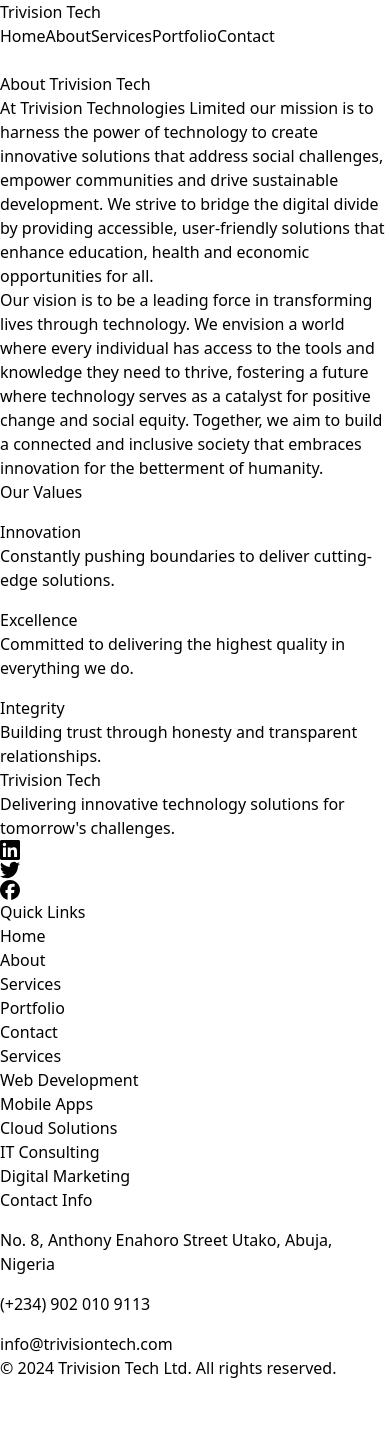
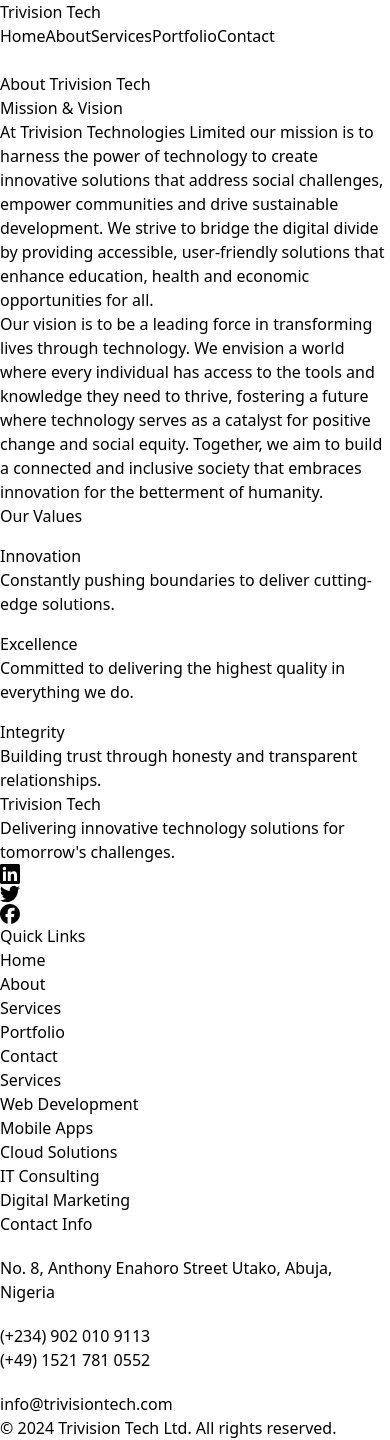
Before and after one commit to trivision-ltd/website, a React (Vite) app: page /about in a window 390 px wide. Before the commit the page ends 1380 px from the top, so only its background shows below. Built offline with nearby package versions, Linux system fonts and the light colour scheme; some icons are missing.

Commit message:
add phone number

```diff
--- a/package.json
+++ b/package.json
@@ -15,6 +15,7 @@
     "motion": "12.0.0-alpha.2",
     "react": "^19.0.0",
     "react-dom": "^19.0.0",
+    "react-error-boundary": "^4.1.2",
     "react-leaflet": "^4.2.1",
     "react-router-dom": "^7.0.2"
   },
--- a/src/components/Address.tsx
+++ b/src/components/Address.tsx
@@ -1,7 +1,9 @@
 import React from "react";
 import { Icon } from "@iconify/react";
+import { ErrorBoundary } from "react-error-boundary";
 import { MapContainer, TileLayer, Marker, Popup } from "react-leaflet";
 import "leaflet/dist/leaflet.css";
+
 
 interface AddressProps {
     place: string;
@@ -14,6 +16,7 @@
     googleMapsUrl.searchParams.set('query', place);
 
     return (
+        <ErrorBoundary fallback={<div>Failed to render address on map</div>}>
             <div style={{ height: "100%", width: "100%" }}>
                 <MapContainer
                     center={position}
@@ -39,6 +42,7 @@
                     </Marker>
                 </MapContainer>
             </div>
+        </ErrorBoundary>
     );
 };
 
--- a/src/components/Footer.tsx
+++ b/src/components/Footer.tsx
@@ -51,15 +51,16 @@
                         <h3 className="text-lg font-semibold mb-4">Contact Info</h3>
                         <ul className="space-y-2">
                             <li className="flex items-center text-gray-400">
-                                <Icon icon="lucide:map-pin" height={16} className="mr-2" />
+                                <Icon icon="lucide:map-pin" height={20} className="mr-2" />
                                 No. 8, Anthony Enahoro Street Utako, Abuja, Nigeria
                             </li>
                             <li className="flex items-center text-gray-400">
-                                <Icon icon="lucide:phone" height={16} className="mr-2" />
-                                (+234) 902 010 9113
+                                <Icon icon="lucide:phone" height={20} className="mr-2" />
+                                (+234) 902 010 9113<br />
+                                (+49) 1521 781 0552
                             </li>
                             <li className="flex items-center text-gray-400">
-                                <Icon icon="lucide:mail" height={16} className="mr-2" />
+                                <Icon icon="lucide:mail" height={20} className="mr-2" />
                                 info@trivisiontech.com
                             </li>
                         </ul>
--- a/src/pages/About.tsx
+++ b/src/pages/About.tsx
@@ -41,12 +41,21 @@
                         <h1 className="text-4xl font-extrabold text-gray-900 sm:text-5xl">
                             About Trivision Tech
                         </h1>
+
+                        <h3 className="mt-4 text-2xl font-extrabold text-gray-500 max-w-3xl mx-auto">
+                            Mission & Vision
+                        </h3>
+
                         <p className="text-justify mt-4 text-xl text-gray-500 max-w-3xl mx-auto">
                             At Trivision Technologies Limited our mission is to harness the power of technology to create innovative solutions that address social challenges, empower communities and drive sustainable development. We strive to bridge the digital divide by providing accessible, user-friendly solutions that enhance education, health and economic opportunities for all.
                         </p>
                         <p className="text-justify mt-4 text-xl text-gray-500 max-w-3xl mx-auto">
                             Our vision is to be a leading force in transforming lives through technology. We envision a world where every individual has access to the tools and knowledge they need to thrive, fostering a future where technology serves as a catalyst for positive change and social equity. Together, we aim to build a connected and inclusive society that embraces innovation for the betterment of humanity.
                         </p>
+
+                        {/* <h3 className="mt-4 text-2xl font-extrabold text-gray-500 max-w-3xl mx-auto">
+                            Company Profile
+                        </h3> */}
                     </motion.div>
                 </div>
             </div>
--- a/src/pages/Contact.tsx
+++ b/src/pages/Contact.tsx
@@ -3,8 +3,25 @@
 import { Icon } from '@iconify/react';
 import Address from '../components/Address';
 
+interface IFormData {
+    name: string;
+    email: string;
+    subject: string;
+    message: string;
+}
+
+interface IBusinessAddress {
+    place: string;
+    position: [number, number];
+}
+
 const Contact = () => {
-    const [formData, setFormData] = useState({
+    const [businessAddress,] = useState<IBusinessAddress>({
+        place: 'No. 8, Anthony Enahoro Street Utako, Abuja, Nigeria',
+        position: [9.0735823, 7.4429097]
+    });
+
+    const [formData, setFormData] = useState<IFormData>({
         name: '',
         email: '',
         subject: '',
@@ -24,11 +41,6 @@
     const handleChange = (e: React.ChangeEvent<HTMLInputElement | HTMLTextAreaElement>) => {
         const { name, value } = e.target;
         setFormData(prev => ({ ...prev, [name]: value }));
-    };
-
-    const businessAddress = {
-        place: 'No. 8, Anthony Enahoro Street Utako, Abuja, Nigeria',
-        position: [9.0735823, 7.4429097]
     };
 
     return (
@@ -73,6 +85,7 @@
                                     <div>
                                         <h3 className="text-lg font-medium text-gray-900">Phone</h3>
                                         <p className="text-gray-600">(+234) 902 010 9113</p>
+                                        <p className="text-gray-600">(+49) 1521 781 0552</p>
                                     </div>
                                 </div>
                                 <div className="flex items-center">
```
Also changed, not shown: 1 other file (tests, documents, lock files or other folders). Lines whose indentation alone changed are shown as unchanged.
